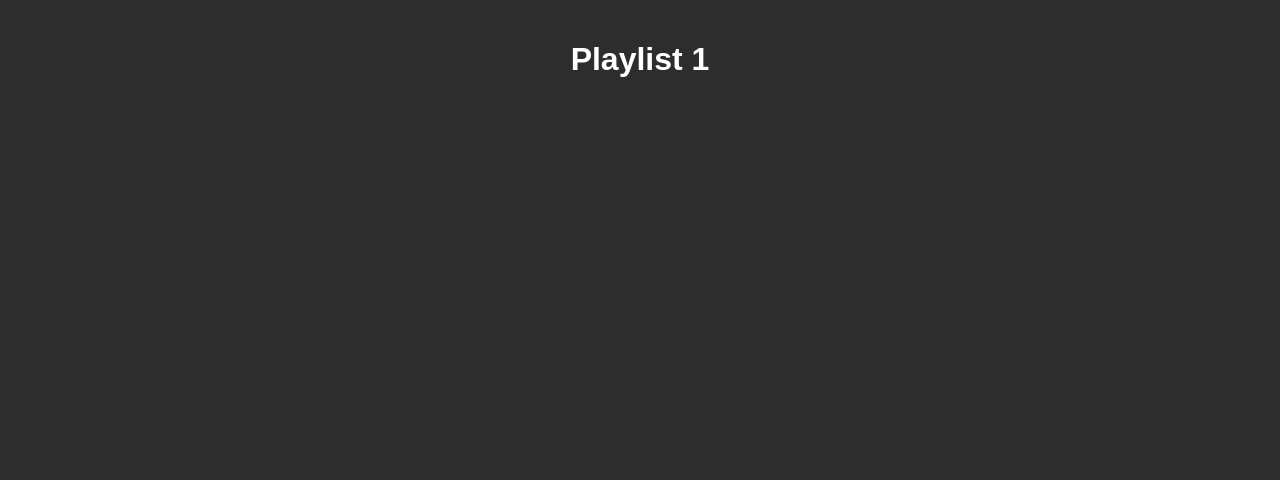
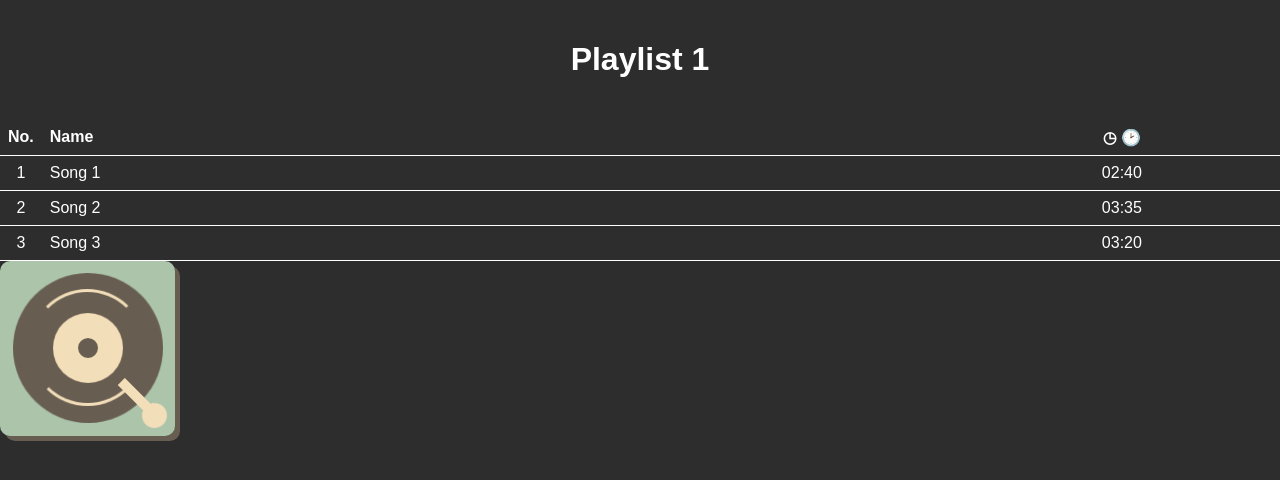
Before and after one commit to Chengenchong/MetaM, a plain HTML site: page playlist1.html in a window 1280 px wide. Drawn offline with Linux system fonts and the light colour scheme; a web font is replaced by a local one.

Commit message:
songlist page

```diff
--- a/main.css
+++ b/main.css
@@ -138,3 +138,116 @@ img {
 .dropdown a:not(:first-child):hover {
     background-color: #f7941d;
 }
+
+/* Spinning record animation*/
+.container {
+    width: 175px;
+    height: 175px;
+    background-color: #ABC4AA;
+    border-radius: 10px;
+    position: relative;
+    box-shadow: 5px 5px 0 0 #675D50;
+}
+
+.plate {
+   width: fit-content;
+}
+
+.plate .black,
+.plate .white,
+.plate .center,
+.plate .border {
+    border-radius: 100%;
+}
+
+.container,
+.plate .black,
+.plate .white,
+.plate .border {
+    display: flex;
+    align-items: center;
+    justify-content: center;
+}
+
+.plate .black {
+    width: 150px;
+    height: 150px;
+    background-color: #675D50;
+    animation: rotation 2s infinite linear;
+}
+
+@keyframes rotation {
+from {
+    transform: rotate(0deg);
+    }
+
+to {
+    transform: rotate(359deg);
+    }
+}
+
+.plate .white {
+    width: 70px;
+    height: 70px;
+    background-color: #F3DEBA;
+}
+
+.plate .center {
+    width: 20px;
+    height: 20px;
+    background-color: #675D50;
+}
+
+.plate .border {
+    width: 111px;
+    height: 111px;
+    border-top: 3px solid #F3DEBA;
+    border-bottom: 3px solid #F3DEBA;
+    border-left: 3px solid #675D50;
+    border-right: 3px solid #675D50;
+}
+
+.player {
+    display: flex;
+    align-items: center;
+    justify-content: center;
+    flex-direction: column;
+    width: fit-content;
+    position: absolute;
+    bottom: 0;
+    right: 0;
+    margin-bottom: 8px;
+    margin-right: 8px;
+    rotate: -45deg;
+}
+
+.player .circ {
+    width: 25px;
+    height: 25px;
+    background-color: #F3DEBA;
+    border-radius: 100%;
+    z-index: 1;
+}
+
+.player .rect {
+    width: 10px;
+    height: 55px;
+    background-color: #F3DEBA;
+    position: absolute;
+    bottom: 0;
+    margin-bottom: 5px;
+}
+
+/* Table styling */
+table {
+    border-collapse: collapse;
+}
+
+th, td {
+    color: white;
+    padding: 8px;
+}
+
+tr {
+    border-bottom: 1px solid #fff;
+}
--- a/playlist1.html
+++ b/playlist1.html
@@ -14,5 +14,63 @@
         <h1>Playlist 1</h1>
     </header>
 
+    <table style="width:100%">
+      <colgroup>
+        <col span="1" style="width: 2%;">
+        <col span="1" style="width: 73%;">
+        <col span="1" style="width: 25%;">
+        <tbody style="text-align: center;">
+      </colgroup>
+      <tr>
+        <th>No.</th>
+        <th style="text-align: left;">Name</th>
+        <th>&#9719 &#128337</th>
+      </tr>
+      <tr>
+        <td>1</td>
+        <td style="text-align: left;">Song 1</td>
+        <td>02:40</td>
+      </tr>
+      <tr>
+        <td>2</td>
+        <td style="text-align: left;">Song 2</td>
+        <td>03:35</td>
+      </tr>
+      <tr>
+        <td>
+            3
+        </td>
+        <td style="text-align: left;">
+            Song 3
+            <!-- <audio controls>
+                <source src="horse.mp3" type="audio/mpeg">
+              Your browser does not support the audio element.
+            </audio> -->
+        </td>
+        <td>03:20</td>
+      </tr>
+    </table>
+
+    <!-- <audio controls>
+        <source src="horse.mp3" type="audio/mpeg">
+      Your browser does not support the audio element.
+    </audio> -->
+
+    <div class="container">
+      <div class="plate">
+          <div class="black">
+              <div class="border">
+                  <div class="white">
+                      <div class="center"></div>
+                  </div>
+              </div>
+          </div>
+      </div>
+
+      <div class="player">
+          <div class="rect"></div>
+          <div class="circ"></div>
+      </div>
+    </div>
 </body>
 </html>
```
